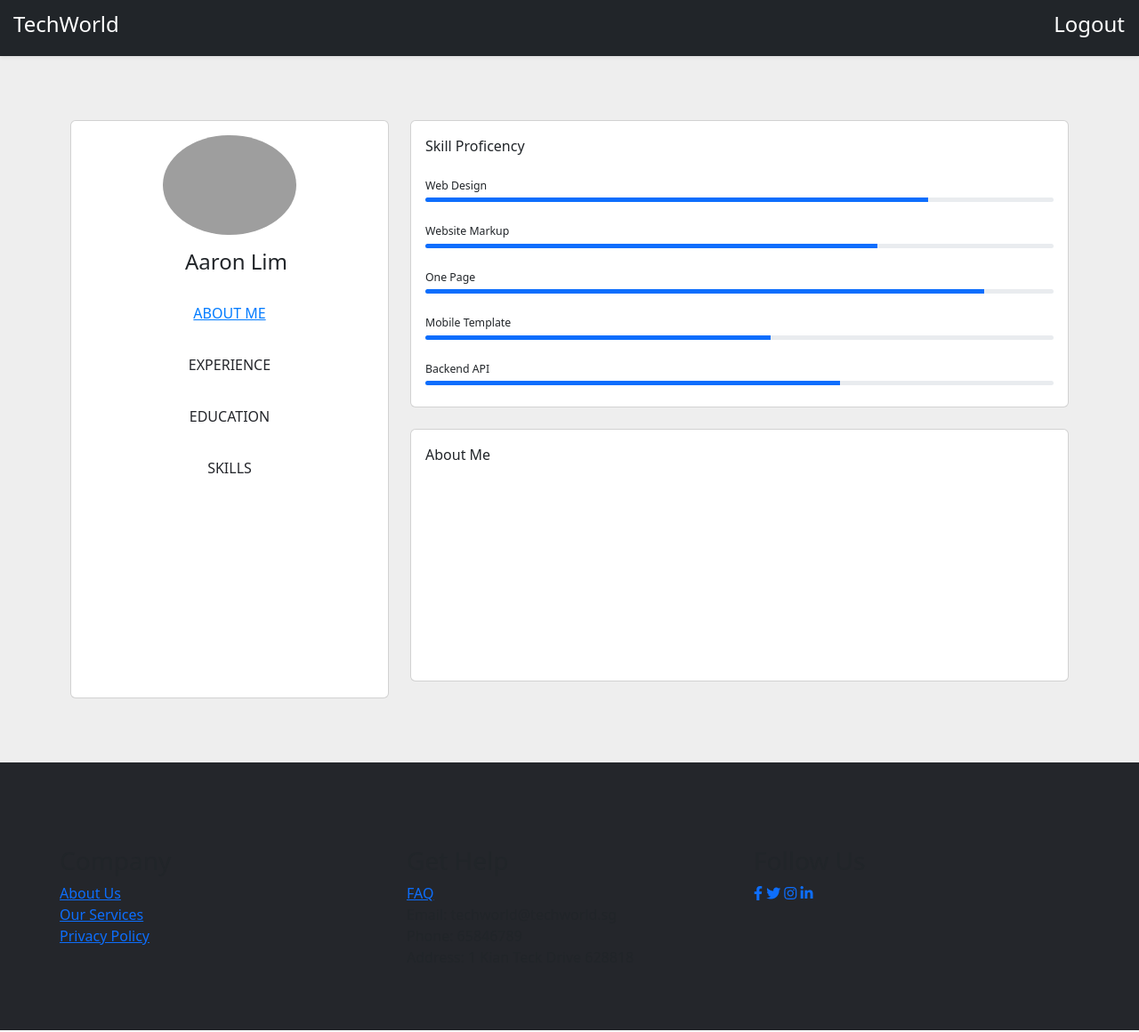
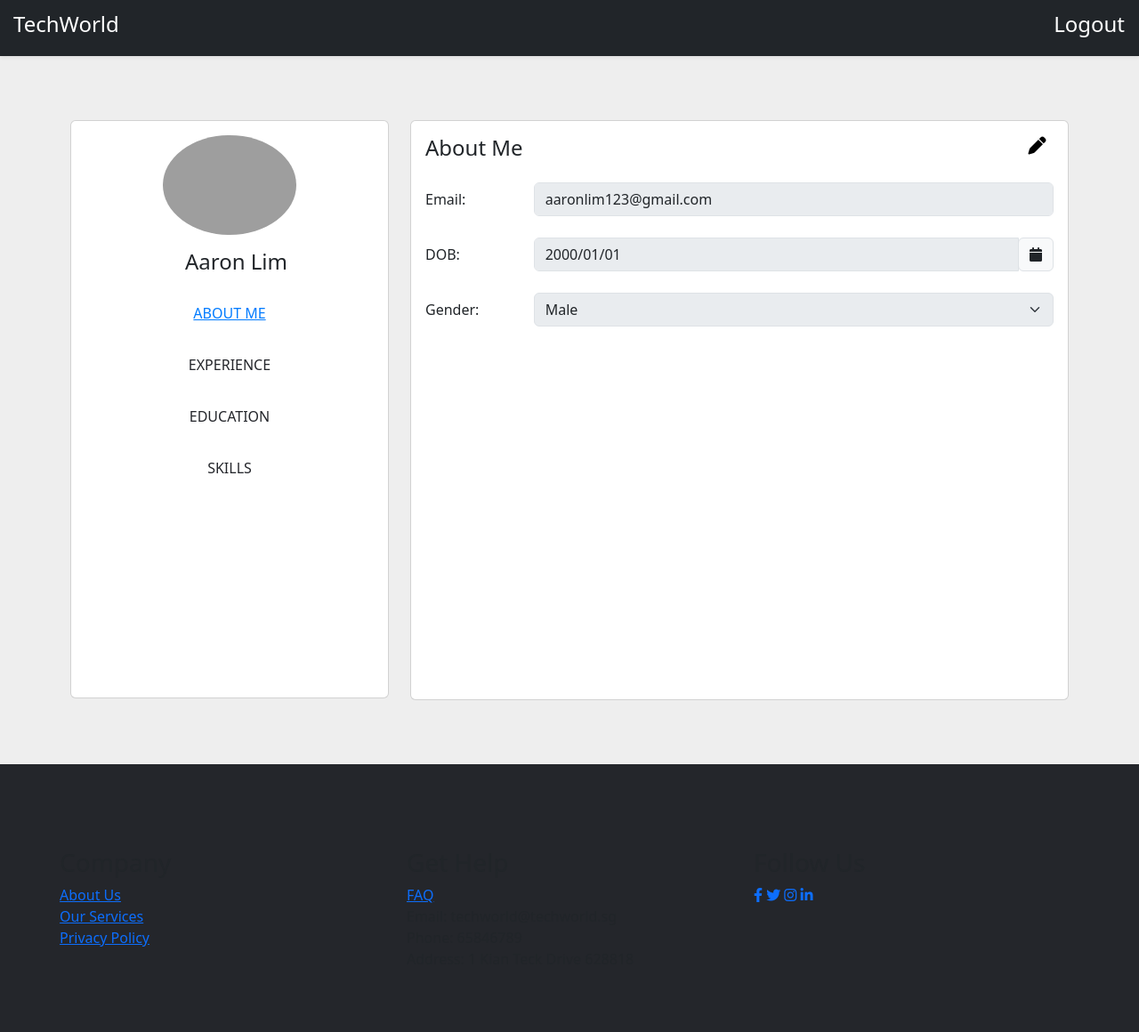
Before and after one commit to nehciyy/agile, a Flask app: page /profile in a window 1280 px wide. Shown: the whole page at 89% size. Run offline with Flask 3, Linux system fonts and the light colour scheme; a user stored in the database is signed in; data comes from the database, SQL or seed files in the repository; some libraries are stand-ins or nearby versions; grey boxes are pictures that could not be loaded.

Commit message:
Updated Profile

```diff
--- a/app.py
+++ b/app.py
@@ -1,4 +1,5 @@
 from flask import Flask, render_template, request, url_for, redirect, session, flash, g
+from flask_tinymce import TinyMCE
 
 import sqlite3
 import recommendation as jobalgorithm
@@ -6,6 +7,8 @@ import recommendation as jobalgorithm
 
 app = Flask(__name__)
 app.secret_key = 'your_secret_key'
+tinymce = TinyMCE()
+tinymce.init_app(app)
 
 #DB Connection Function Object
 def get_db_connection():
@@ -137,13 +140,13 @@ def addExperience():
             start_year = request.form['start_year']
             end_month = request.form['end_month']
             end_year = request.form['end_year']
-            industry = request.form['industry']
+            description = request.form['tinymce']
 
             db = get_db_connection()
-            user = db.execute('INSERT INTO Experience (account_id, Title, employmentType, start_month, start_year, end_month, end_year, industry) VALUES (?, ?, ?, ?, ?, ?, ?, ?)', (account_id, Title, employmentType, start_month, start_year, end_month, end_year, industry))
+            user = db.execute('INSERT INTO Experience (account_id, Title, employmentType, start_month, start_year, end_month, end_year, role_description) VALUES (?, ?, ?, ?, ?, ?, ?, ?)', (account_id, Title, employmentType, start_month, start_year, end_month, end_year, description))
             db.commit()
             print('Success')
-            return redirect(url_for('addExperience'))
+            return redirect(url_for('addEducation'))
 
         if request.method == 'GET':
             return render_template('addExperience.html')
@@ -156,7 +159,10 @@ def addExperience():
 def profile():
     if authenticated():
         about = about_content()
-        return render_template('profile.html', about=about)
+        education = education_content()
+        experience = experience_content()
+        skills = skills_content()
+        return render_template('profile.html', about=about, skills=skills, education=education, experience=experience)
     else:
         # User is not authenticated, redirect them to the login page or perform other actions
         return redirect(url_for('login'))
@@ -167,6 +173,24 @@ def about_content():
     user = db.execute(query, (account_id,)).fetchall()
     db.close()
     return user
+def skills_content():
+    db = get_db_connection()
+    account_id = session['user_id']
+    skills = db.execute('SELECT skills, proficiency FROM Skills WHERE account_id = ?', (account_id,)).fetchall()
+    db.close()
+    return skills
+def education_content():
+    db = get_db_connection()
+    account_id = session['user_id']
+    education = db.execute('SELECT degree, field_of_study, start_month, start_year, end_month, end_year, grade FROM Education WHERE account_id = ?', (account_id,)).fetchall()
+    db.close()
+    return education
+def experience_content():
+    db = get_db_connection()
+    account_id = session['user_id']
+    experience = db.execute('SELECT Title, employmentType, start_month, start_year, end_month, end_year, role_description FROM Experience WHERE account_id = ?', (account_id,)).fetchall()
+    db.close()
+    return experience
 
 #Route for addSkill
 @app.route("/addSkill", methods=['GET', 'POST'])
@@ -176,6 +200,9 @@ def addSkill():
             skills = request.form.getlist('skills[]')
             proficiencies = request.form.getlist('proficiency[]')
             account_id = session['user_id']
+
+            for i in range(len(skills)):
+                skills[i] = skills[i].lower()
 
             print(skills)
             print(proficiencies)
--- a/schema.sql
+++ b/schema.sql
@@ -39,8 +39,7 @@ CREATE TABLE Experience (
     start_year TEXT NOT NULL,
     end_month TEXT NOT NULL,
     end_year TEXT NOT NULL ,
-    industry VARCHAR(50) NOT NULL,
-    description VARCHAR(200),
+    role_description VARCHAR(200),
     FOREIGN KEY (account_id) REFERENCES Accounts(account_id)
 );
 
--- a/static/css/profile.css
+++ b/static/css/profile.css
@@ -39,3 +39,7 @@ input[type="radio"]:checked+label {
 input[type="radio"]:checked+label+.tab-content {
     display: block;
 }
+
+.pencil-icon {
+    cursor: pointer;
+}
--- a/templates/addEducation.html
+++ b/templates/addEducation.html
@@ -5,7 +5,7 @@
     <meta name="viewport" content="width=device-width, initial-scale=1.0" />
     <title>TechWorld</title>
     <!--Local CSS-->
-    <link href="../static/css/profile.css" rel="stylesheet" />
+    <link href="../static/css/addEducation.css" rel="stylesheet" />
     <!--Bootstrap CSS-->
     <link
       href="https://cdn.jsdelivr.net/npm/bootstrap@5.3.1/dist/css/bootstrap.min.css"
--- a/templates/profile.html
+++ b/templates/profile.html
@@ -1,5 +1,6 @@
 <!doctype html>
 <html lang="en">
+
 <head>
   <title>TechWorld</title>
   <!-- Required meta tags -->
@@ -16,8 +17,11 @@
     <link href="https://cdn.jsdelivr.net/npm/bootstrap@5.3.1/dist/css/bootstrap.min.css" rel="stylesheet"
       integrity="sha384-4bw+/aepP/YC94hEpVNVgiZdgIC5+VKNBQNGCHeKRQN+PtmoHDEXuppvnDJzQIu9" crossorigin="anonymous">
 
+    <!--Jquery-->
+    <script src="https://ajax.googleapis.com/ajax/libs/jquery/3.5.1/jquery.min.js"></script>
+
     <!-- Font Awesome CSS -->
-  <link rel="stylesheet" href="https://cdnjs.cloudflare.com/ajax/libs/font-awesome/5.15.4/css/all.min.css">
+    <link rel="stylesheet" href="https://cdnjs.cloudflare.com/ajax/libs/font-awesome/6.4.2/css/all.min.css">
 
     <!--Local CSS-->
     <link href="../static/css/profile.css" rel="stylesheet">
@@ -65,7 +69,6 @@
                 <h4 class="my-3 font-weight-bold">{{user['First_name']}} {{user['Last_name']}}</h5>
                   {% endfor %}
 
-
                   <input id="about" type="radio" name="tabs" checked>
                   <label for="about">ABOUT ME</label>
 
@@ -81,60 +84,129 @@
             </div>
           </div>
           <div class="col-lg-8 mt-4">
+            <div class="card card-about mb-4">
+              <div class="card-body">
+                <div class="tab-content" id="about-content" style="height: 618px">
                   <div class="row">
-              <div class="col-md-12">
-                <div class="card mb-4">
-                  <div class="card-body">
-                    <div class="col-sm">
-                      <p class="mb-4"><span class="text font-weight-bold">Skill Proficency</span>
-                      </p>
-                      <p class="mb-1" style="font-size: .77rem;">Web Design</p>
-                      <div class="progress rounded" style="height: 5px;">
-                        <div class="progress-bar" role="progressbar" style="width: 80%" aria-valuenow="80"
-                          aria-valuemin="0" aria-valuemax="100"></div>
-                      </div>
-                      <p class="mt-4 mb-1" style="font-size: .77rem;">Website Markup</p>
-                      <div class="progress rounded" style="height: 5px;">
-                        <div class="progress-bar" role="progressbar" style="width: 72%" aria-valuenow="72"
-                          aria-valuemin="0" aria-valuemax="100"></div>
-                      </div>
-                      <p class="mt-4 mb-1" style="font-size: .77rem;">One Page</p>
-                      <div class="progress rounded" style="height: 5px;">
-                        <div class="progress-bar" role="progressbar" style="width: 89%" aria-valuenow="89"
-                          aria-valuemin="0" aria-valuemax="100"></div>
-                      </div>
-                      <p class="mt-4 mb-1" style="font-size: .77rem;">Mobile Template</p>
-                      <div class="progress rounded" style="height: 5px;">
-                        <div class="progress-bar" role="progressbar" style="width: 55%" aria-valuenow="55"
-                          aria-valuemin="0" aria-valuemax="100"></div>
-                      </div>
-                      <p class="mt-4 mb-1" style="font-size: .77rem;">Backend API</p>
-                      <div class="progress rounded mb-2" style="height: 5px;">
-                        <div class="progress-bar" role="progressbar" style="width: 66%" aria-valuenow="66"
-                          aria-valuemin="0" aria-valuemax="100"></div>
+                    <h4 class="mb-4 col-md-11">About Me</h4>
+                    <div class="col-md-1 text-center">
+                      <div class="pencil-icon">
+                        <a class="edit-about"><i class="fa-solid fa-pen fa-lg" style="color: black"></i></a>
                       </div>
                     </div>
                   </div>
+                  <form id="about-form" action="/updateabout" method="POST">
+                    {% for user in about %}
+                    <div class="form-group row mb-4">
+                      <p class="col-sm-2 col-form-label">Email:</p>
+                      <div class="col-sm-10">
+                        <input type="text" class="form-control" name="email" value="{{user['email']}}" id="email"
+                          disabled>
+                      </div>
+                    </div>
+                    <div class="form-group row mb-4">
+                      <p class="col-sm-2 col-form-label">DOB:</p>
+                      <div class="col-sm-10">
+                        <div class="input-group date" id="datepicker">
+                          <input type="text" class="form-control" name="date_of_birth" id="date"
+                            value="{{user['date_of_birth']}}" disabled />
+                          <span class="input-group-append">
+                            <span class="input-group-text bg-light d-block">
+                              <i class="fa fa-calendar"></i>
+                            </span>
+                          </span>
                         </div>
                       </div>
                     </div>
-            <div class="card mb-4">
-              <div class="card-body">
-                <div class="col-sm-3 tab-content" id="about-content" style="height: 250px">
-                  <p class="mb-0">About Me</p>
-
+                    <div class="form-group row mb-4">
+                      <p class="col-sm-2 col-form-label">Gender:</p>
+                      <div class="col-sm-10">
+                        <select class="form-select" id="gender" name="gender" disabled>
+                          <option value="Male">Male</option>
+                          <option value="Female">Female</option>
+                        </select>
+                      </div>
+                    </div>
+                    {% endfor %}
+                    <button type="submit" class="btn btn-primary float-end" style="display: none;">
+                      &nbsp;Save&nbsp;
+                    </button>
+                  </form>
                 </div>
 
-                <div class="col-sm-3 tab-content" id="experience-content" style="height: 250px">
-                  <p class="mb-0">Experience</p>
+                <div class="tab-content" id="experience-content" style="height: 618px">
+                  <h4 class="mb-4">Experience</h4>
+                  {% for data in experience %}
+                  <div class="card">
+                    <div class="card-body">
+                      <h5 class="card-title">{{data['employmentType']}} at {{data['Title']}}</h5>
+                      <p class="card-text">{{data['start_month']}} {{data['start_year']}} to {{data['end_month']}}
+                        {{data['end_year']}}</p>
+                      <p class="card-text">{{data['role_description'] | safe}}</p>
+                    </div>
+                  </div>
+                  {% endfor %}
                 </div>
 
-                <div class="col-sm-3 tab-content" id="education-content" style="height: 250px">
-                  <p class="mb-0">Education</p>
+                <div class="tab-content" id="education-content" style="height: 618px">
+                  <h4 class="mb-4">Education</h4>
+                  <table class="table table-bordered table-striped">
+                    <thead class="thead-dark">
+                      <tr>
+                        <th>Degree</th>
+                        <th>Field of Study</th>
+                        <th>Start Date</th>
+                        <th>End Date</th>
+                        <th>Grade</th>
+                      </tr>
+                    </thead>
+                    {% for data in education %}
+                    <tbody>
+                      <tr>
+                        <td>{{data['degree']}}</td>
+                        <td>{{data['field_of_study']}}</td>
+                        <td>{{data['start_month']}} {{data['start_year']}}</td>
+                        <td>{{data['end_month']}} {{data['end_year']}}</td>
+                        <td>{{data['grade']}}</td>
+                      </tr>
+                      <!-- Add more rows if you have multiple education entries -->
+                    </tbody>
+                    {% endfor %}
+                  </table>
                 </div>
-
-                <div class="col-sm-3 tab-content" id="skills-content" style="height: 250px">
-                  <p class="mb-0">Skills</p>
+                <div class="tab-content" id="skills-content" style="height: 618px;">
+                  <div class="row">
+                    <div class="col-md-12">
+                      <div class="col-sm">
+                        <div class="row">
+                          <h4 class="mb-4 col-md-11">Skill proficiency</h4>
+                          <div class="col-md-1 text-center">
+                            <div class="pencil-icon">
+                              <a class="edit-skill" href="/addSkill"><i class="fa-solid fa-pen fa-lg" style="color: black"></i></a>
+                            </div>
+                          </div>
+                        </div>
+                        {% for skill, proficiency in skills %}
+                        <p class="mt-4 mb-1" style="font-size: .77rem;">{{ skill }}</p>
+                        <div class="progress rounded" style="height: 5px;">
+                          {% if proficiency == 'Beginner' %}
+                          <div class="progress-bar" role="progressbar" style="width: 25%" aria-valuenow="25"
+                            aria-valuemin="0" aria-valuemax="100"></div>
+                          {% elif proficiency == 'Intermediate' %}
+                          <div class="progress-bar" role="progressbar" style="width: 50%" aria-valuenow="50"
+                            aria-valuemin="0" aria-valuemax="100"></div>
+                          {% elif proficiency == 'Advanced' %}
+                          <div class="progress-bar" role="progressbar" style="width: 75%" aria-valuenow="75"
+                            aria-valuemin="0" aria-valuemax="100"></div>
+                          {% else %}
+                          <div class="progress-bar" role="progressbar" style="width: 100%" aria-valuenow="100"
+                            aria-valuemin="0" aria-valuemax="100"></div>
+                          {% endif %}
+                        </div>
+                        {% endfor %}
+                      </div>
+                    </div>
+                  </div>
                 </div>
               </div>
             </div>
@@ -196,6 +268,21 @@
   </script>
 
   <script>
+    const icon = document.querySelector('.pencil-icon');
+    const emailInput = document.querySelector('#email');
+    const dobInput = document.querySelector('#date');
+    const genderSelect = document.querySelector('#gender');
+    const button = document.querySelector('button[type="submit"]');
+
+    icon.addEventListener('click', () => {
+      emailInput.disabled = false;
+      dobInput.disabled = false;
+      genderSelect.disabled = false;
+      button.style.display = "block";
+    });
+  </script>
+
+  <script>
     // Get all radio buttons and their associated content elements
     const radioButtons = document.querySelectorAll('input[type="radio"]');
     const tabContents = document.querySelectorAll('.tab-content');
```
Also changed, not shown: templates/addExperience.html (+56 -99 lines), templates/addSkill.html (+25 -43 lines), database.db. Lines whose indentation alone changed are shown as unchanged.
